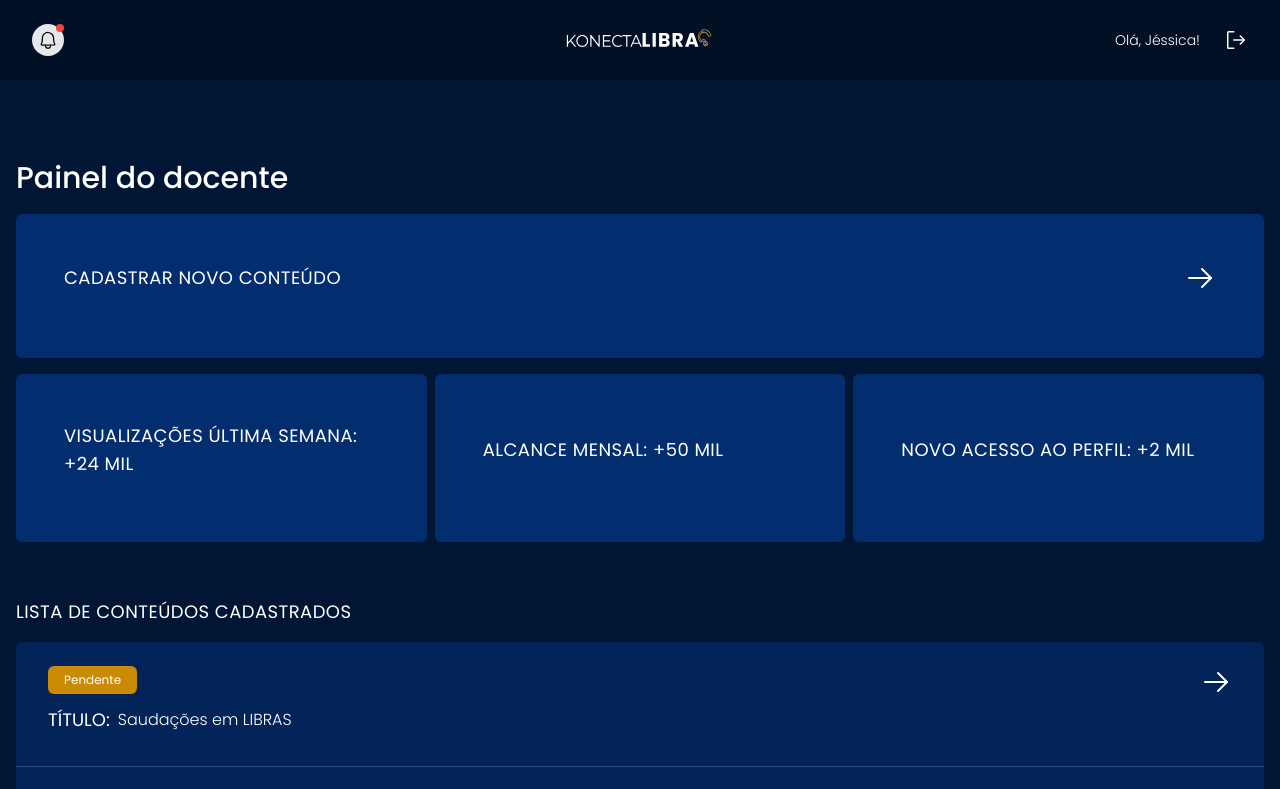
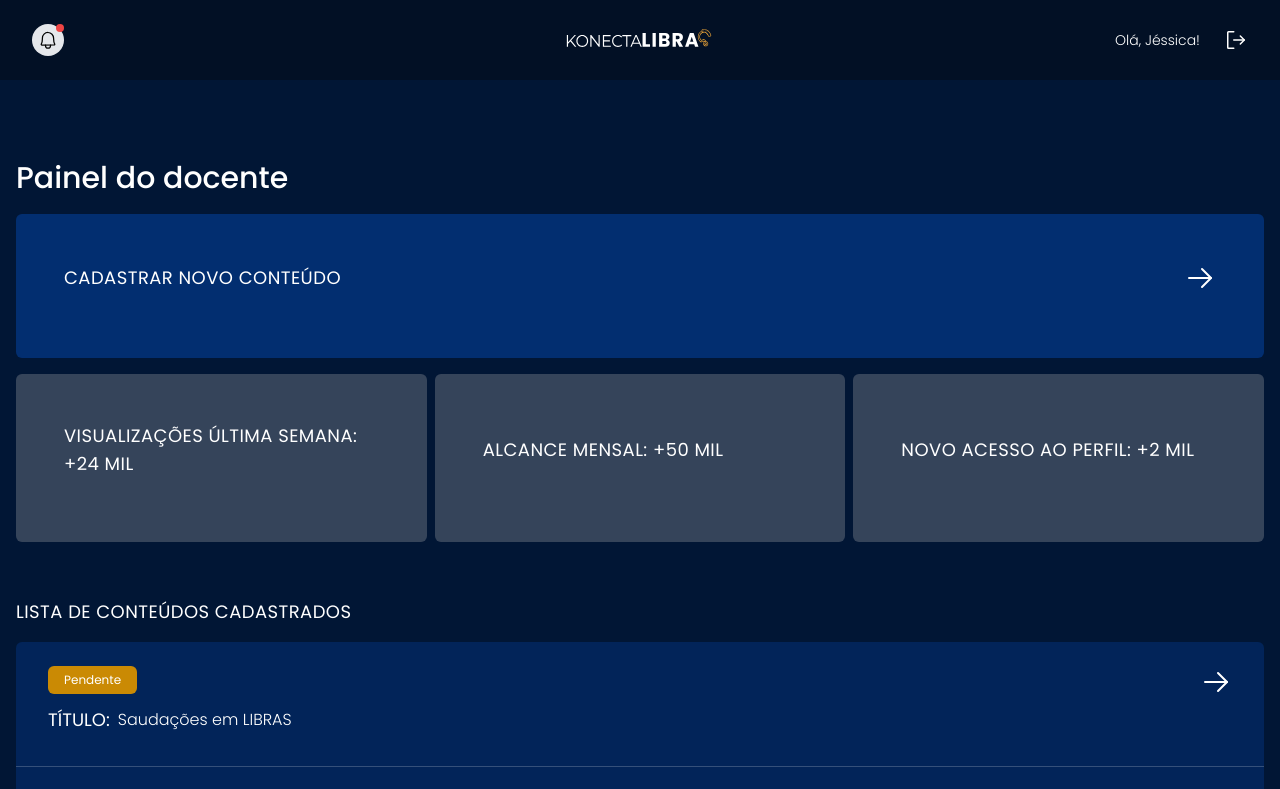
Before and after one commit to isalves02/konecta-libras, a React (Vite) app: page /area-do-docente in a window 1280 px wide. Shown: the top 789 px of the page. Built offline with nearby package versions, Linux system fonts and the light colour scheme.

Commit message:
Correção de cores do card

```diff
--- a/src/pages/Plataforma/AreaDoDocente/AreaDoDocente.tsx
+++ b/src/pages/Plataforma/AreaDoDocente/AreaDoDocente.tsx
@@ -19,9 +19,9 @@ export function AreaDoDocente () {
           </NavLink>
 
           <div className="flex gap-2">
-            <Card text="Visualizações última semana: +24 mil" classes="mt-4 bg-blue-500/20" />
-            <Card text="Alcance mensal: +50 mil" classes="mt-4 bg-blue-500/20" />
-            <Card text="Novo acesso ao perfil: +2 mil" classes="mt-4 bg-blue-500/20 text-yellow-400" />
+            <Card text="Visualizações última semana: +24 mil" classes="mt-4 bg-gray-500/50" />
+            <Card text="Alcance mensal: +50 mil" classes="mt-4 bg-gray-500/50" />
+            <Card text="Novo acesso ao perfil: +2 mil" classes="mt-4 bg-gray-500/50 text-yellow-400" />
           </div>
 
           <div className="mt-4 py-10">
```
